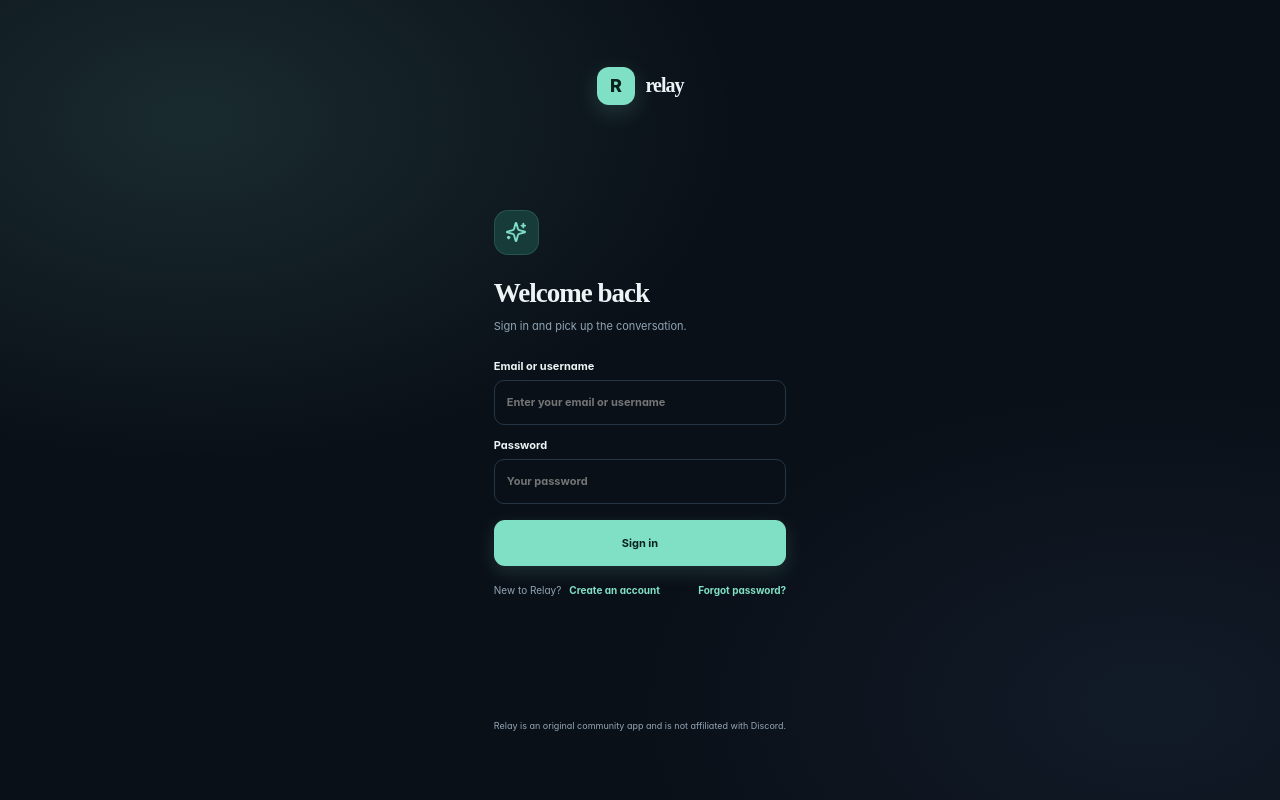
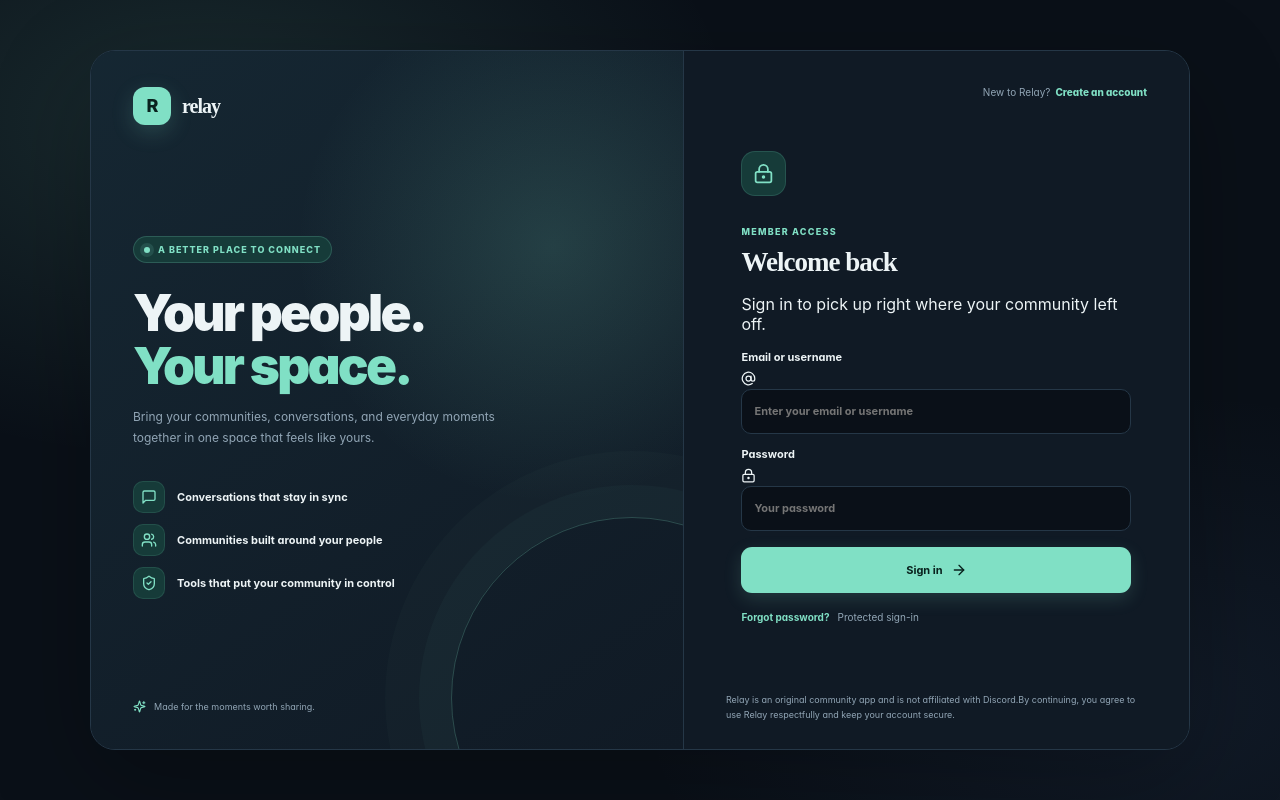
Before and after one commit to ThunderZyro/Relay, a React (Vite) app in the folder client/: page /login in a window 1280 px wide. Built offline with nearby package versions, Linux system fonts and the light colour scheme; no server answers.

Commit message:
Rebuild Relay authentication and onboarding screens

```diff
--- a/client/src/App.tsx
+++ b/client/src/App.tsx
@@ -1,8 +1,8 @@
 import React,{useState} from 'react';
 import {Navigate,Route,Routes,Link,useNavigate} from 'react-router-dom';
-import {ArrowLeft,AtSign,LockKeyhole,Mail,MessageSquare,ShieldCheck,Sparkles,UserPlus} from 'lucide-react';
+import {ArrowLeft,ArrowRight,AtSign,LockKeyhole,Mail,MessageSquare,ShieldCheck,Sparkles,UserPlus,Users} from 'lucide-react';
 import {AuthProvider,useAuth,ToastProvider,useToast,announceAuthChange} from './state';
-import {api,post} from './api';
+import {post} from './api';
 import Shell from './components/Shell';
 import {Button,Field,Loading} from './components/ui';
 import {HomePage,FriendsPage,DiscoverPage,ProfilePage,InvitePage,EventsPage,InfoPage,InboxPage,HelpPage} from './pages/CorePages';
@@ -10,22 +10,116 @@ import {ChannelPage,DmPage} from './pages/ChatPages';
 import {SettingsPage,ServerSettingsPage} from './pages/SettingsPages';
 
 function AuthScreen({mode}:{mode:'login'|'register'|'forgot'}){
- const {user,setUser,refresh}=useAuth();const navigate=useNavigate();const toast=useToast();const [login,setLogin]=useState('');const [email,setEmail]=useState('');const [username,setUsername]=useState('');const [password,setPassword]=useState('');const [busy,setBusy]=useState(false);const [error,setError]=useState('');
+ const {user,setUser,refresh}=useAuth();
+ const navigate=useNavigate();
+ const toast=useToast();
+ const [login,setLogin]=useState('');
+ const [email,setEmail]=useState('');
+ const [username,setUsername]=useState('');
+ const [password,setPassword]=useState('');
+ const [busy,setBusy]=useState(false);
+ const [error,setError]=useState('');
+ const isRegister=mode==='register';
+ const isForgot=mode==='forgot';
+
  if(user)return <Navigate to="/home" replace/>;
- if(mode==='forgot')return <div className="auth-screen"><div className="auth-brand"><span className="brand-mark">R</span><span>relay</span></div><div className="auth-card"><div className="auth-icon"><LockKeyhole size={22}/></div><h1>Password reset</h1><p>Password-reset email is not configured on this server, so Relay cannot send a reset link. Contact your server administrator for account recovery.</p><div className="auth-bottom"><Link to="/login">Back to sign in</Link></div></div><div className="auth-footer">Relay account recovery requires a configured email provider.</div></div>;
- const submit=async(e:React.FormEvent)=>{e.preventDefault();setBusy(true);setError('');try{
-   const r=mode==='login'?await post<any>('/auth/login',{login,password}):await post<any>('/auth/register',{email,username,password});
-   setUser(r.user);announceAuthChange();await refresh();navigate('/home');toast.show(mode==='login'?'Signed in.':'Account created.','success');
-  }catch(err:any){setError(err.message);}finally{setBusy(false);}};
- return <div className="auth-screen"><div className="auth-brand"><span className="brand-mark">R</span><span>relay</span></div><div className="auth-card"><div className="auth-icon"><Sparkles size={22}/></div><h1>{mode==='login'?'Welcome back':'Create your account'}</h1><p>{mode==='login'?'Sign in and pick up the conversation.':'A place for your people, projects, and communities.'}</p>
-  <form onSubmit={submit} className="form-stack">{mode==='register'?<><Field label="Email address"><input value={email} onChange={e=>setEmail(e.target.value)} type="email" autoComplete="email" maxLength={254} required placeholder="you@example.com"/></Field><Field label="Username"><input value={username} onChange={e=>setUsername(e.target.value)} autoComplete="username" minLength={3} maxLength={24} required pattern="[A-Za-z0-9_.-]+" placeholder="Choose a username"/></Field></>:<Field label="Email or username"><input value={login} onChange={e=>setLogin(e.target.value)} autoComplete="username" required placeholder="Enter your email or username"/></Field>}
-   <Field label="Password"><input value={password} onChange={e=>setPassword(e.target.value)} type="password" autoComplete={mode==='login'?'current-password':'new-password'} minLength={mode==='register'?10:1} maxLength={128} required placeholder={mode==='register'?'At least 10 characters':'Your password'}/></Field>
-   {error&&<div className="form-error" role="alert">{error}</div>}
-   <Button type="submit" disabled={busy}>{busy?'Please wait…':mode==='login'?'Sign in':'Create account'}</Button>
-  </form>
-  <div className="auth-bottom">{mode==='login'?<>New to Relay? <Link to="/register">Create an account</Link><Link to="/forgot-password">Forgot password?</Link></>:mode==='register'?<>Already registered? <Link to="/login">Sign in</Link></>:<Link to="/login">Back to sign in</Link>}</div>
- </div><div className="auth-footer">Relay is an original community app and is not affiliated with Discord.</div></div>;
+
+ const submit=async(e:React.FormEvent)=>{
+  e.preventDefault();
+  if(isForgot)return;
+  setBusy(true);
+  setError('');
+  try{
+   const result=isRegister
+    ? await post<any>('/auth/register',{email,username,password})
+    : await post<any>('/auth/login',{login,password});
+   setUser(result.user);
+   announceAuthChange();
+   await refresh();
+   navigate('/home');
+   toast.show(isRegister?'Your Relay account is ready.':'Welcome back to Relay.','success');
+  }catch(err:any){
+   setError(err.message||'Relay could not complete that request.');
+  }finally{
+   setBusy(false);
+  }
+ };
+
+ return <main className="auth-screen">
+  <div className="auth-layout">
+   <section className="auth-showcase">
+    <Link to="/login" className="auth-brand" aria-label="Relay home">
+     <span className="brand-mark">R</span><span>relay</span>
+    </Link>
+    <div className="auth-showcase-content">
+     <div className="auth-kicker"><i/> A better place to connect</div>
+     <h1>Your people.<br/><em>Your space.</em></h1>
+     <p>Bring your communities, conversations, and everyday moments together in one space that feels like yours.</p>
+     <div className="auth-features">
+      <div className="auth-feature"><span><MessageSquare size={16}/></span> Conversations that stay in sync</div>
+      <div className="auth-feature"><span><Users size={16}/></span> Communities built around your people</div>
+      <div className="auth-feature"><span><ShieldCheck size={16}/></span> Tools that put your community in control</div>
+     </div>
+    </div>
+    <div className="auth-showcase-footer"><Sparkles size={13}/> Made for the moments worth sharing.</div>
+   </section>
+
+   <section className="auth-form-side">
+    <div className="auth-form-top">
+     {isRegister?'Already part of Relay?':isForgot?'Remember your password?':'New to Relay?'}
+     <Link to={isRegister||isForgot?'/login':'/register'}>{isRegister||isForgot?'Sign in':'Create an account'}</Link>
+    </div>
+
+    <div className="auth-card">
+     <div className="auth-icon">{isForgot?<Mail size={21}/>:isRegister?<UserPlus size={21}/>:<LockKeyhole size={21}/>}</div>
+     <div className="auth-form-heading">
+      <small>{isForgot?'ACCOUNT RECOVERY':isRegister?'GET STARTED':'MEMBER ACCESS'}</small>
+      <h1>{isForgot?'Password reset':isRegister?'Create your account':'Welcome back'}</h1>
+      <p>{isForgot
+       ? 'Password-reset email is not configured on this server, so Relay cannot send a reset link. Contact your server administrator for account recovery.'
+       : isRegister
+        ? 'Set up your account and find your people on Relay.'
+        : 'Sign in to pick up right where your community left off.'}</p>
+     </div>
+
+     {!isForgot&&<form onSubmit={submit} className="form-stack">
+      {isRegister
+       ? <>
+          <Field label="Email address">
+           <input value={email} onChange={e=>setEmail(e.target.value)} type="email" autoComplete="email" maxLength={254} required placeholder="you@example.com"/>
+          </Field>
+          <Field label="Username">
+           <input value={username} onChange={e=>setUsername(e.target.value)} autoComplete="username" minLength={3} maxLength={24} required pattern="[A-Za-z0-9_.-]+" placeholder="Choose a username"/>
+          </Field>
+         </>
+       : <Field label="Email or username">
+          <div className="auth-input-wrap"><AtSign size={15}/><input value={login} onChange={e=>setLogin(e.target.value)} autoComplete="username" required placeholder="Enter your email or username"/></div>
+         </Field>}
+      <Field label="Password">
+       <div className="auth-input-wrap"><LockKeyhole size={15}/><input value={password} onChange={e=>setPassword(e.target.value)} type="password" autoComplete={isRegister?'new-password':'current-password'} minLength={isRegister?10:1} maxLength={128} required placeholder={isRegister?'At least 10 characters':'Your password'}/></div>
+      </Field>
+      {error&&<div className="form-error" role="alert">{error}</div>}
+      <Button type="submit" disabled={busy}>{busy?'Please wait…':isRegister?'Create account':'Sign in'} <ArrowRight size={16}/></Button>
+     </form>}
+
+     <div className="auth-bottom">
+      {isForgot
+       ? <Link to="/login"><ArrowLeft size={13}/> Back to sign in</Link>
+       : isRegister
+        ? <>Already registered? <Link to="/login">Sign in instead</Link></>
+        : <><Link to="/forgot-password">Forgot password?</Link><span className="auth-bottom-note">Protected sign-in</span></>}
+     </div>
+    </div>
+
+    <div className="auth-footer">
+     <span>Relay is an original community app and is not affiliated with Discord.</span>
+     <span className="auth-footer-left">By continuing, you agree to use Relay respectfully and keep your account secure.</span>
+    </div>
+   </section>
+  </div>
+ </main>;
 }
+
 function Protected(){const {user,loading}=useAuth();if(loading)return <Loading label="Checking session"/>;if(!user)return <Navigate to="/login" replace/>;return <Shell/>;}
 function NotFound(){return <div className="not-found"><div className="notfound-code">404</div><h1>Lost in the channels?</h1><p>This route does not exist. It happens. URLs are surprisingly easy to mistype.</p><Link to="/home" className="btn primary"><ArrowLeft size={16}/> Back to Relay</Link></div>;}
 function AppRoutes(){const {user,loading}=useAuth();if(loading)return <Loading label="Starting Relay"/>;return <Routes>
```
